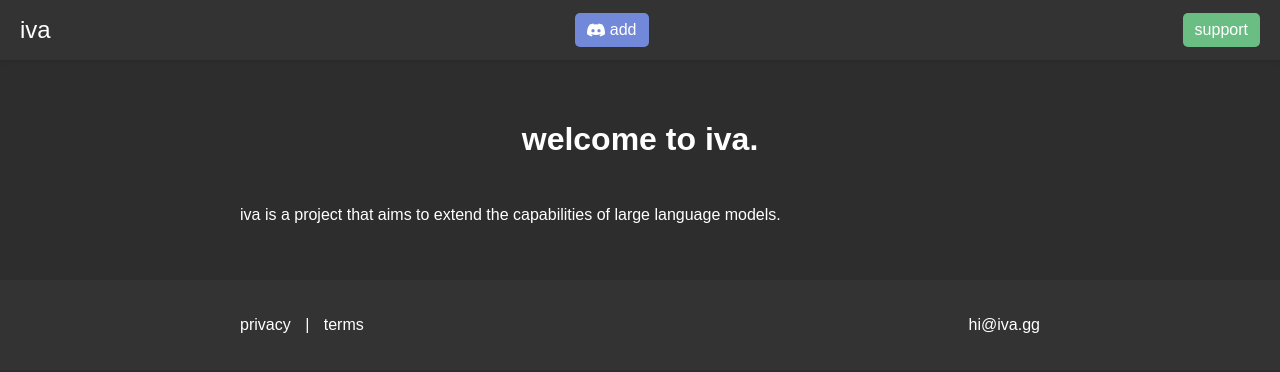
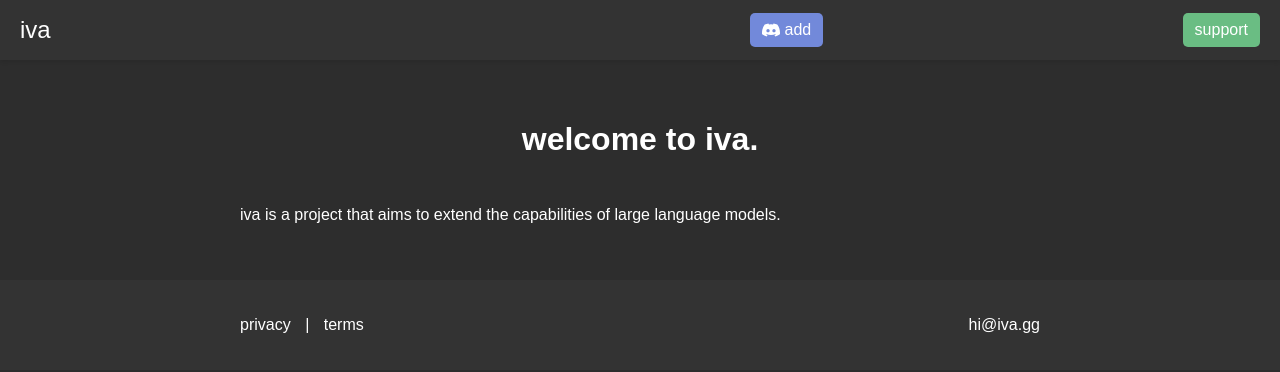
Before and after one commit to gutbash/gpt-iva-cord, a Python web app: template templates/index.html in a window 1280 px wide. Shown: the top 372 px of the page. Run offline with Jinja, Linux system fonts and the light colour scheme; the template is opened without the code that fills it, so the values that code supplies are empty; some web fonts are replaced.

Commit message:
edit nav bar

```diff
--- a/static/styles.css
+++ b/static/styles.css
@@ -141,10 +141,11 @@ footer {
 }
 
 .nav-buttons {
-    position: absolute;
-    top: 0;
-    right: 0;
     display: flex;
     align-items: center;
-    padding: 10px;
 }
+
+.nav-buttons a{
+    text-decoration: none;
+    margin-left: 10px;
+}
```
